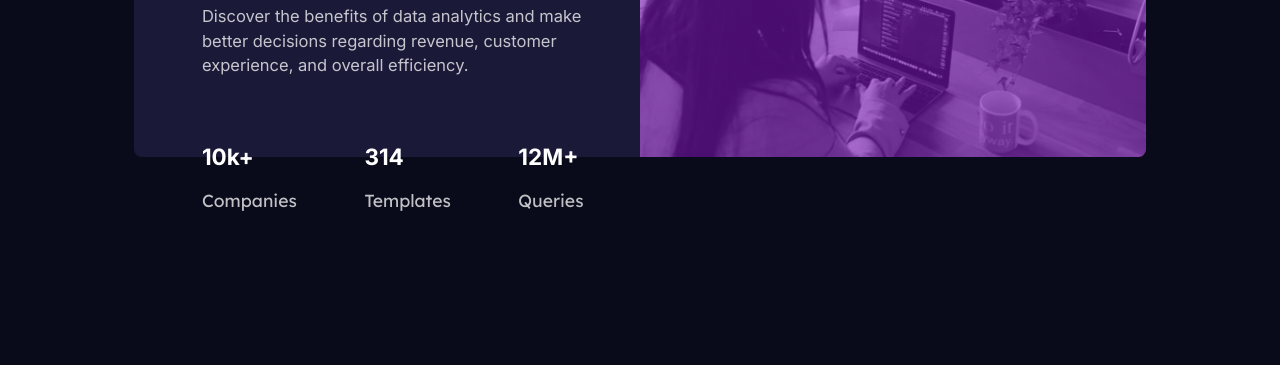
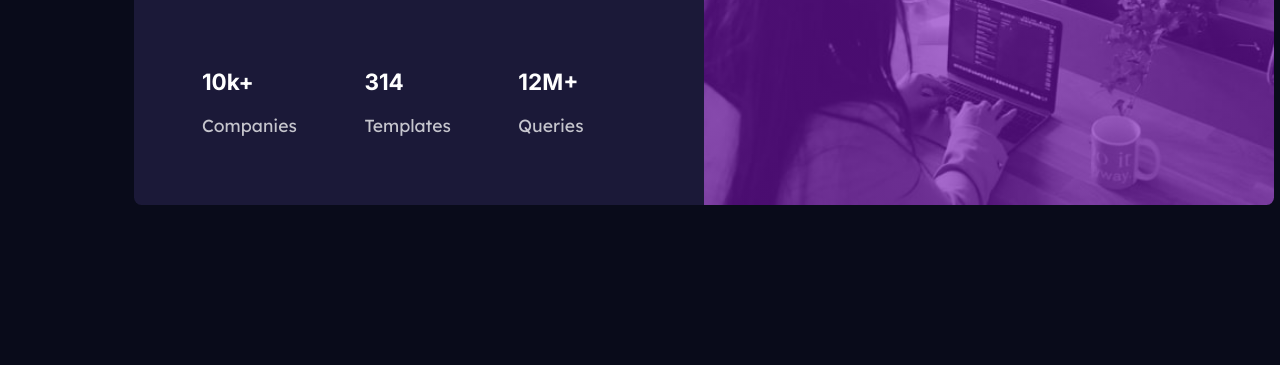
Before and after one commit to MichaelEdoigiawerie/Stats-Preview-Card-Component, a plain HTML site: page index.html in a window 1280 px wide. Shown: the part 451-816 px from the top of the page. Drawn offline with Linux system fonts and the light colour scheme.

Commit message:
Minor Fix to CSS

```diff
--- a/style.css
+++ b/style.css
@@ -67,8 +67,8 @@ span {
 }
 
 .panel {
-    width: 50%;
-    height: 100%;
+    min-width: 38rem;
+    min-height: 33rem;
 }
 
 .left-panel {
```
